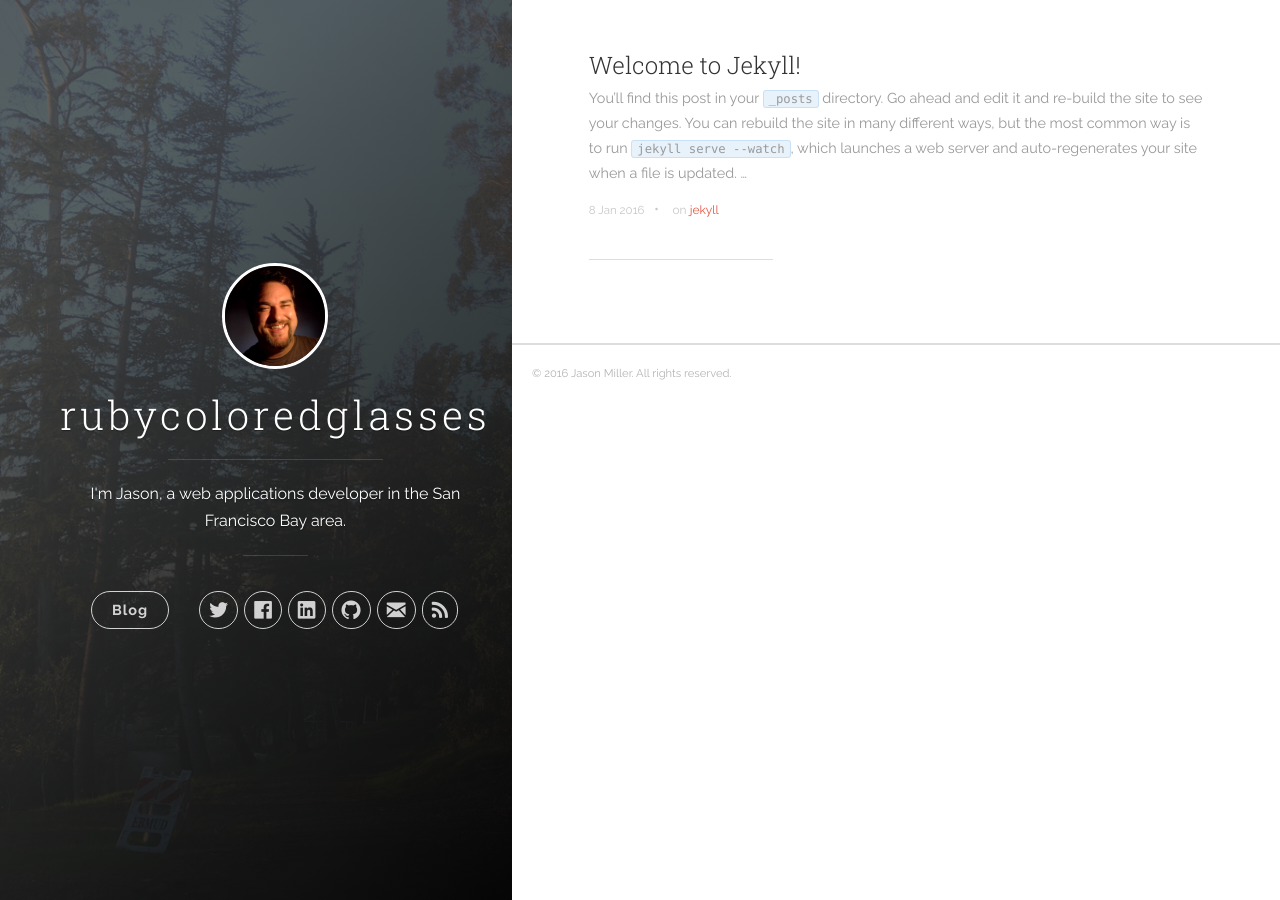
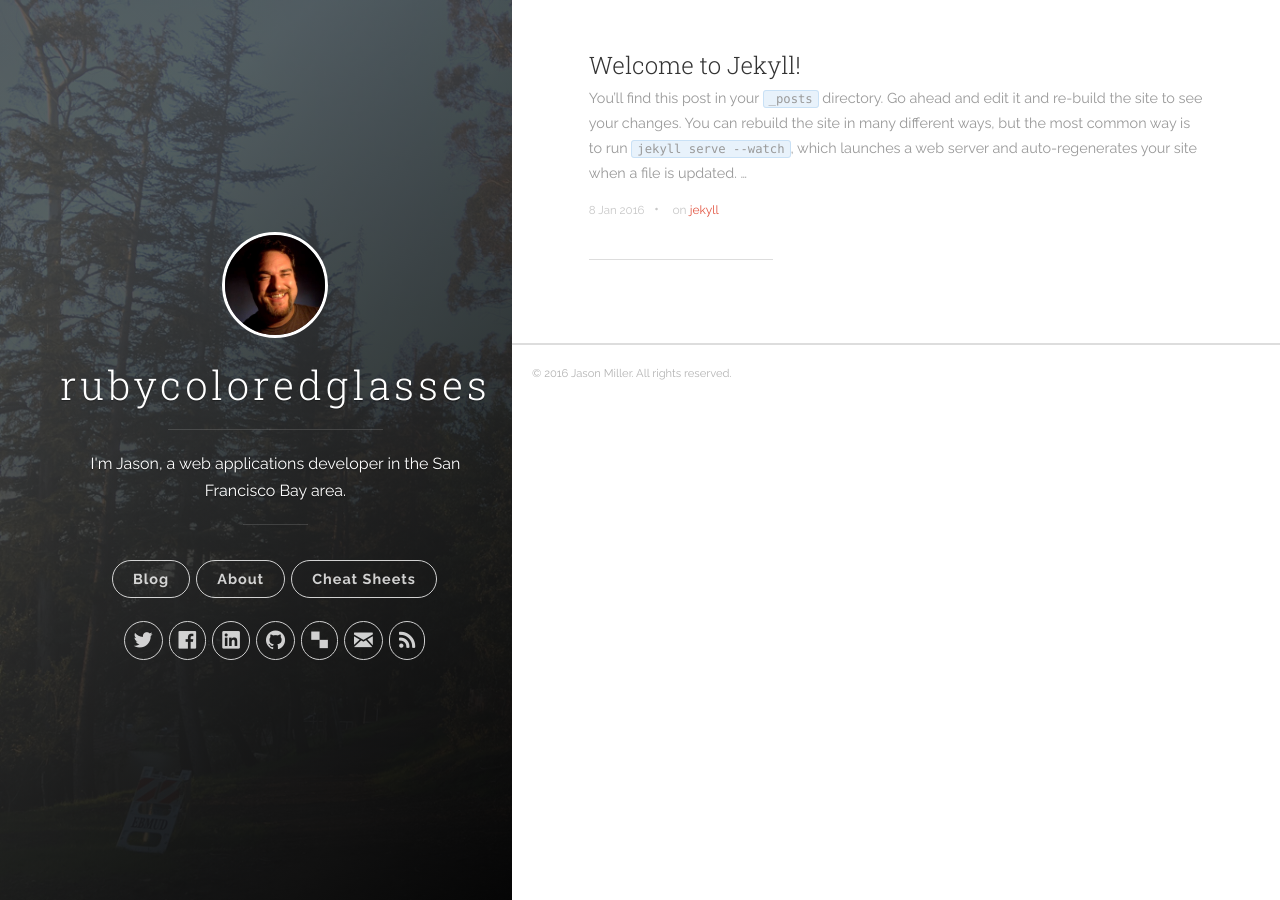
Before and after one commit to redconfetti/redconfetti.github.io, a Jekyll site: the page built from index.html, in a window 1280 px wide. Built offline with Jekyll 4.4.1, drawn with Linux system fonts in a browser that asks for light colours; nearby versions of some CDN libraries; the list of posts is cut into pages by our own code.

Commit message:
Adds Delicious profile link support

```diff
--- a/_config.yml
+++ b/_config.yml
@@ -15,6 +15,7 @@ author:
   facebook_username: redconfetti
   github_username:  redconfetti
   linkedin_username:  redconfetti
+  delicious_username: redconfetti
 
 defaults:
   -
--- a/_includes/header.html
+++ b/_includes/header.html
@@ -21,6 +21,8 @@
           <nav class="cover-navigation cover-navigation--primary">
             <ul class="navigation">
               <li class="navigation__item"><a href="{{ site.baseurl }}#blog" title="link to {{ site.title }} blog" class="blog-button">Blog</a></li>
+              <li class="navigation__item"><a href="{{ site.baseurl }}about" title="link to about" class="blog-button">About</a></li>
+              <li class="navigation__item"><a href="{{ site.baseurl }}cheat-sheets" title="link to cheat sheets" class="blog-button">Cheat Sheets</a></li>
             </ul>
           </nav>
 
@@ -67,6 +69,16 @@
               </li>
             {% endif %}
 
+            {% if site.author.delicious_username %}
+              <!-- GitHub -->
+              <li class="navigation__item">
+                <a href="https://delicious.com/{{ site.author.delicious_username }}" title="{{ site.author.delicious_username }} on Delicious" target="_blank">
+                  <i class="icon icon-social-delicious"></i>
+                  <span class="label">Delicious</span>
+                </a>
+              </li>
+            {% endif %}
+
             {% if site.author.email %}
               <!-- Email -->
               <li class="navigation__item">
--- a/css/uno.css
+++ b/css/uno.css
@@ -1281,7 +1281,7 @@ hr {
 	margin-top: 10px; }
 
 .cover-navigation--social {
-	margin-left: 30px; }
+	margin-left: 0px; }
 
 .cover-green {
 	background-color: rgba(21, 111, 120, 0.6);
@@ -1389,7 +1389,7 @@ nav {
 			opacity: 1; }
 
 .navigation--social {
-	margin-left: 1.5em; }
+	margin-left: 0em; }
 	.navigation--social a {
 		padding: 6px 8px 6px 9px; }
 		.navigation--social a .label {
```
